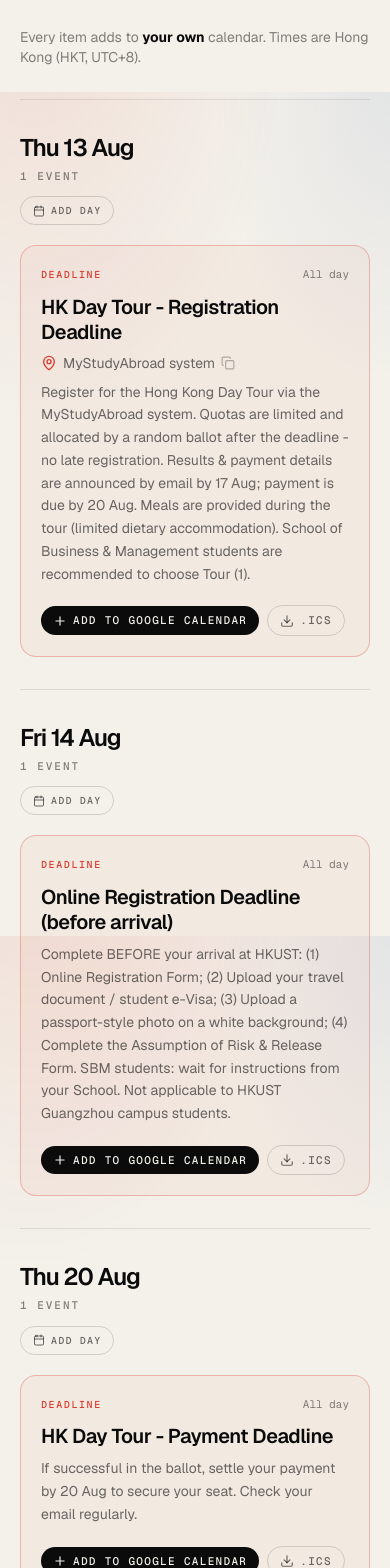
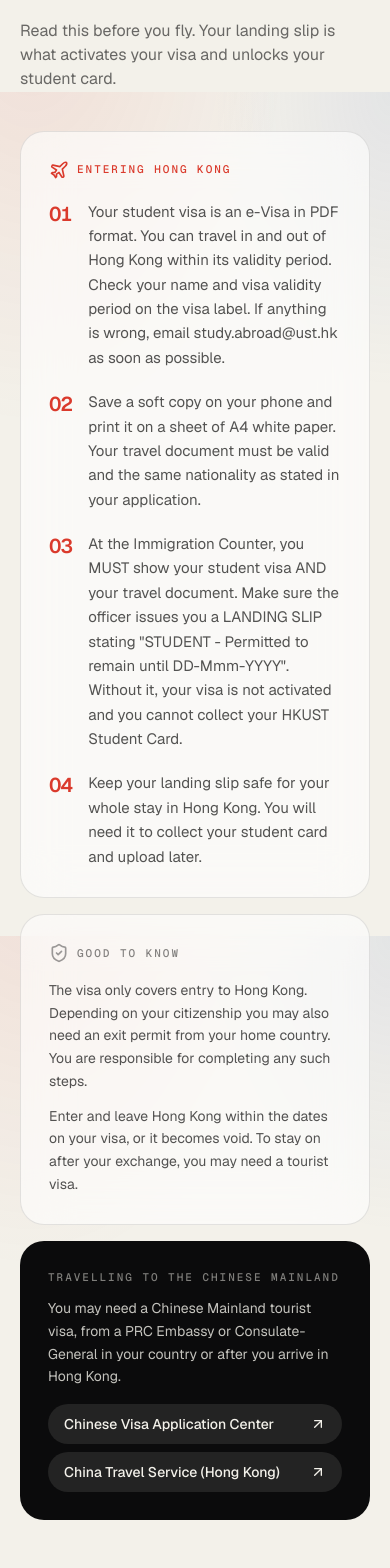
Before and after one commit to KarinaKKarinaK/HKUST-view, a Next.js app: page / in a window 390 px wide. Shown: the part 2440-4008 px from the top of the page. Built offline with nearby package versions, Linux system fonts and the light colour scheme.

Commit message:
Add student visa and arrival section with immigration steps and China travel links

```diff
--- a/components/sections.tsx
+++ b/components/sections.tsx
@@ -23,6 +23,8 @@ import {
   X,
   Share2,
   Calendar,
+  Plane,
+  ShieldCheck,
 } from "lucide-react";
 import { Logo, LogoMark } from "@/components/Logo";
 import { AddToCalendar } from "@/components/AddToCalendar";
@@ -172,8 +174,9 @@ function Section({
 /* ---------- nav ---------- */
 
 const NAV = [
+  ["Checklist", "before"],
+  ["Visa", "visa"],
   ["Schedule", "schedule"],
-  ["Checklist", "before"],
   ["Card", "card"],
   ["Housing", "housing"],
   ["Connect", "connect"],
@@ -750,6 +753,87 @@ function StudentCardSection() {
   );
 }
 
+/* ---------- student visa ---------- */
+
+function VisaSection() {
+  const steps = [
+    "Your student visa is an e-Visa in PDF format. You can travel in and out of Hong Kong within its validity period. Check your name and visa validity period on the visa label. If anything is wrong, email study.abroad@ust.hk as soon as possible.",
+    "Save a soft copy on your phone and print it on a sheet of A4 white paper. Your travel document must be valid and the same nationality as stated in your application.",
+    'At the Immigration Counter, you MUST show your student visa AND your travel document. Make sure the officer issues you a LANDING SLIP stating "STUDENT - Permitted to remain until DD-Mmm-YYYY". Without it, your visa is not activated and you cannot collect your HKUST Student Card.',
+    "Keep your landing slip safe for your whole stay in Hong Kong. You will need it to collect your student card and upload later.",
+  ];
+  return (
+    <div className="grid gap-4 md:grid-cols-5">
+      <div className="reveal glass rounded-3xl p-7 sm:p-9 md:col-span-3">
+        <div className="flex items-center gap-2 text-accent">
+          <Plane className="h-5 w-5" />
+          <p className="mono-label !text-accent">Entering Hong Kong</p>
+        </div>
+        <ol className="mt-5 space-y-5">
+          {steps.map((s, i) => (
+            <li key={i} className="flex gap-4">
+              <span className="font-sans text-xl font-semibold tabular-nums tracking-tightest text-accent">
+                0{i + 1}
+              </span>
+              <span className="text-[15px] leading-relaxed text-ink/70 dark:text-paper/70">
+                {s}
+              </span>
+            </li>
+          ))}
+        </ol>
+      </div>
+      <div className="reveal flex flex-col gap-4 md:col-span-2">
+        <div className="glass rounded-3xl p-7">
+          <div className="flex items-center gap-2">
+            <ShieldCheck className="h-5 w-5 text-ink/40 dark:text-paper/40" />
+            <p className="mono-label">Good to know</p>
+          </div>
+          <ul className="mt-4 space-y-3 text-sm leading-relaxed text-ink/70 dark:text-paper/70">
+            <li>
+              The visa only covers entry to Hong Kong. Depending on your citizenship you
+              may also need an exit permit from your home country. You are responsible for
+              completing any such steps.
+            </li>
+            <li>
+              Enter and leave Hong Kong within the dates on your visa, or it becomes void.
+              To stay on after your exchange, you may need a tourist visa.
+            </li>
+          </ul>
+        </div>
+        <div className="rounded-3xl bg-ink p-7 text-paper dark:bg-white/[0.06]">
+          <p className="font-mono text-[11px] font-medium uppercase tracking-[0.18em] text-paper/50">
+            Travelling to the Chinese Mainland
+          </p>
+          <p className="mt-3 text-sm leading-relaxed text-paper/80">
+            You may need a Chinese Mainland tourist visa, from a PRC Embassy or
+            Consulate-General in your country or after you arrive in Hong Kong.
+          </p>
+          <div className="mt-4 flex flex-col gap-2">
+            <a
+              href="https://www.visaforchina.cn/HKG3_EN/qianzhengyewu"
+              target="_blank"
+              rel="noopener noreferrer"
+              className="group inline-flex items-center justify-between gap-2 rounded-full bg-paper/10 px-4 py-2.5 text-sm font-medium transition hover:bg-accent"
+            >
+              Chinese Visa Application Center
+              <ArrowUpRight className="h-4 w-4 transition group-hover:translate-x-0.5 group-hover:-translate-y-0.5" />
+            </a>
+            <a
+              href="https://ww1.ctshk.com/en/"
+              target="_blank"
+              rel="noopener noreferrer"
+              className="group inline-flex items-center justify-between gap-2 rounded-full bg-paper/10 px-4 py-2.5 text-sm font-medium transition hover:bg-accent"
+            >
+              China Travel Service (Hong Kong)
+              <ArrowUpRight className="h-4 w-4 transition group-hover:translate-x-0.5 group-hover:-translate-y-0.5" />
+            </a>
+          </div>
+        </div>
+      </div>
+    </div>
+  );
+}
+
 /* ---------- housing ---------- */
 
 function HousingSection() {
@@ -806,7 +890,7 @@ function Connect() {
           <MessageCircle className="h-5 w-5 text-ink/30 dark:text-paper/30" />
         </div>
         <p className="mt-2 text-xs text-ink/50 dark:text-paper/50">
-          Added by the community. Empty ones are coming soon.
+          Community-run groups. Tap to join on WhatsApp.
         </p>
         <div className="mt-5 grid gap-2">
           {whatsappGroups.map((g) =>
@@ -1036,8 +1120,17 @@ export function Page() {
           <Checklist />
         </Section>
         <Section
+          id="visa"
+          index="02"
+          eyebrow="Student visa"
+          title="Your visa and arrival"
+          intro="Read this before you fly. Your landing slip is what activates your visa and unlocks your student card."
+        >
+          <VisaSection />
+        </Section>
+        <Section
           id="schedule"
-          index="02"
+          index="03"
           eyebrow="Orientation"
           title="The full schedule"
         >
@@ -1045,30 +1138,30 @@ export function Page() {
         </Section>
         <Section
           id="card"
-          index="03"
+          index="04"
           eyebrow="Student card"
           title="Your key to campus"
         >
           <StudentCardSection />
         </Section>
-        <Section id="housing" index="04" eyebrow="Housing" title="Halls and moving in">
+        <Section id="housing" index="05" eyebrow="Housing" title="Halls and moving in">
           <HousingSection />
         </Section>
-        <Section id="connect" index="05" eyebrow="Get connected" title="Find your people">
+        <Section id="connect" index="06" eyebrow="Get connected" title="Find your people">
           <Connect />
         </Section>
         <Section
           id="links"
-          index="06"
+          index="07"
           eyebrow="Quick links"
           title="Official HKUST systems"
         >
           <QuickLinks />
         </Section>
-        <Section id="perks" index="07" eyebrow="Fun and perks" title="Make the most of it">
+        <Section id="perks" index="08" eyebrow="Fun and perks" title="Make the most of it">
           <Perks />
         </Section>
-        <Section id="faq" index="08" eyebrow="FAQ" title="Common questions">
+        <Section id="faq" index="09" eyebrow="FAQ" title="Common questions">
           <Faq />
         </Section>
       </main>
```
